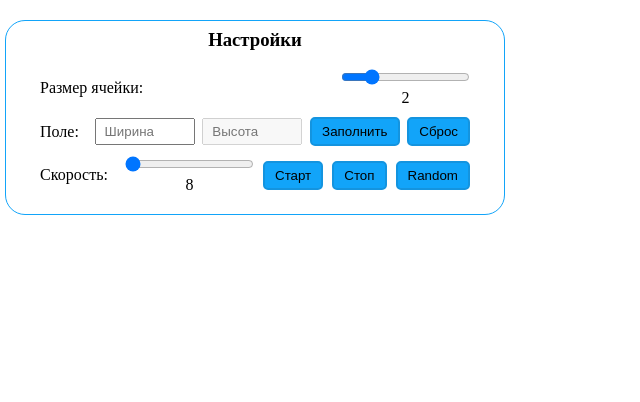
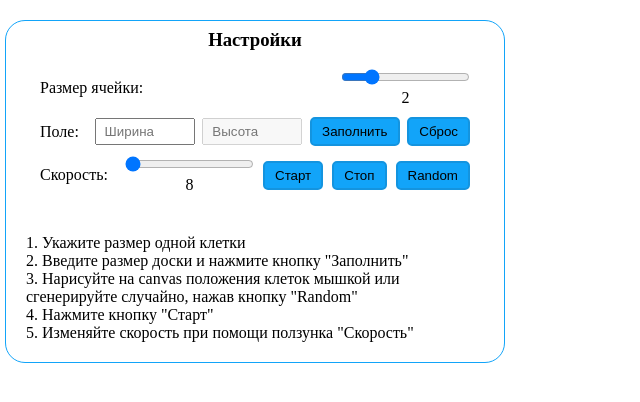
Before and after one commit to sgvasilev/game_of_life, a website: page src/index.html in a window 1280 px wide. Shown: the whole page, without its empty margins (0-640 px from the left). Drawn offline with Linux system fonts and the light colour scheme.

Commit message:
some fixed in html

```diff
--- a/src/index.html
+++ b/src/index.html
@@ -81,6 +81,16 @@
           </div>
         </div>
       </div>
+      <div class="text-instructions">
+        <p>1. Укажите размер одной клетки</p>
+        <p>2. Введите размер доски и нажмите кнопку "Заполнить"</p>
+        <p>
+          3. Нарисуйте на canvas положения клеток мышкой или сгенерируйте
+          случайно, нажав кнопку "Random"
+        </p>
+        <p>4. Нажмите кнопку "Старт"</p>
+        <p>5. Изменяйте скорость при помощи ползунка "Скорость"</p>
+      </div>
     </div>
     <div class="canvas-wrapper">
       <div id="canvas__mount" clas="border"></div>
--- a/src/style.css
+++ b/src/style.css
@@ -69,3 +69,9 @@
   display: flex;
   flex-wrap: wrap;
 }
+
+.text-instructions {
+  display: flex;
+  padding: 20px 20px;
+  flex-direction: column;
+}
```
